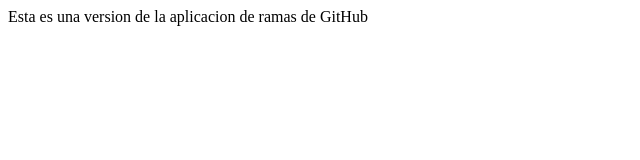
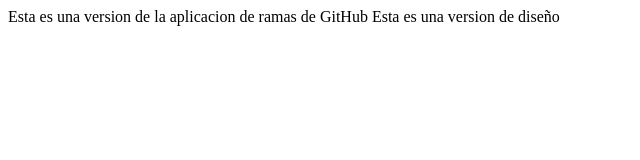
Before and after one commit to jlopezhonduras/ramasgit, a plain HTML site: page index.html in a window 1280 px wide. Shown: the whole page, without its empty margins (0-640 px from the left). Drawn offline with Linux system fonts and the light colour scheme.

Commit message:
cambios en pruebas

```diff
--- a/index.html
+++ b/index.html
@@ -7,5 +7,7 @@
 
 <body>
 	Esta es una version de la aplicacion de ramas de GitHub
+
+	Esta es una version de diseño
 </body>
 </html>
```
